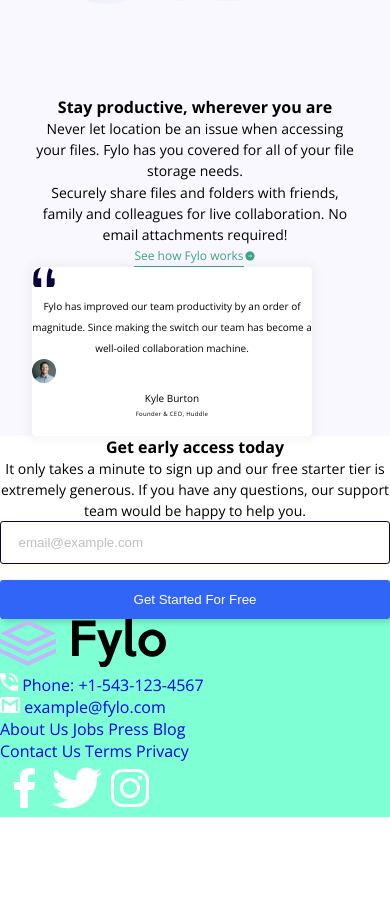
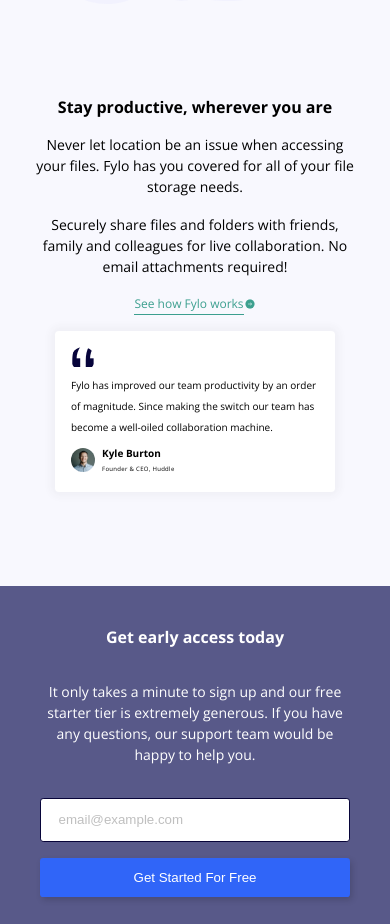
Before and after one commit to anibolokadze/Fylo-landing-page-with-two-column-layout, a plain HTML site: page index.html in a window 390 px wide. Shown: the part 1286-2210 px from the top of the page. Before the commit the page ends 2103 px from the top, so only its background shows below. Drawn offline with nearby package versions, Linux system fonts and the light colour scheme.

Commit message:
mobile layout

```diff
--- a/index.html
+++ b/index.html
@@ -55,8 +55,11 @@
                 <p>Fylo has improved our team productivity by an order of magnitude. Since making the switch our team has become a well-oiled collaboration machine.</p>
                 <div class="avatar-testimonial">
                     <img src="images/avatar-testimonial.jpg" alt="avatar">
-                    <p>Kyle Burton</p>
-                    <p class="avatar-job">Founder & CEO, Huddle</p>
+                    <div class="avatar">
+                        <p><strong>Kyle Burton</strong></p>
+                        <p class="avatar-job">Founder & CEO, Huddle</p>
+                    </div>
+
                 </div>
             </article>
         </div>
--- a/style.css
+++ b/style.css
@@ -110,6 +110,11 @@
 .bottom-container-info, .bottom-bg-wrapper{
     background-color: #F8F8FE;
 }
+.bottom-container-info{
+    padding-bottom: 5.9em;
+    display: grid;
+    row-gap: 1rem;
+}
 .bottom-bg-wrapper{
     margin-top: -5px;
 }
@@ -142,10 +147,14 @@
 
 article{
     max-width: 17.5rem;
-    height: 10.569rem;
+    max-height: 10.569rem;
     background: white;
     box-shadow: 0px 0px 8px 4px rgba(56, 56, 56, 0.0458843);
     border-radius: 3.93258px;
+    margin: 0 auto;
+    padding: 1em;
+    display: grid;
+    gap: 0.3em;
 }
 article img{
     width: 24px;
@@ -154,13 +163,48 @@
 }
 article p{
     font-size: 0.625rem;
+    text-align: left;
 }
 .avatar-job{
     font-size: 0.375rem;
     line-height: 11.8px;
     letter-spacing: 0.3px;
 }
+.avatar-testimonial{
+    display: flex;
+    align-items: center;
+
+}
+.avatar p{
+    text-align: left;
+}
+.avatar{
+    display: flex;
+    flex-direction: column;
+    margin-left: 7px;
+}
+
+
+
+
+.get-access{
+    height: 375px;
+    background-color: var(--Desaturated-Blue);
+    padding: 2.5em;
+    display: grid;
+    row-gap: 0.5em;
+    color: white;
+}
+
 
 footer{
-    background-color: aquamarine;
+    height: 590px;
+    background: var(--Very-Dark-Blue);
+
 }
+footer a{
+    color: white;
+}
+footer img{
+    filter: brightness(0) invert(1);
+}
```
